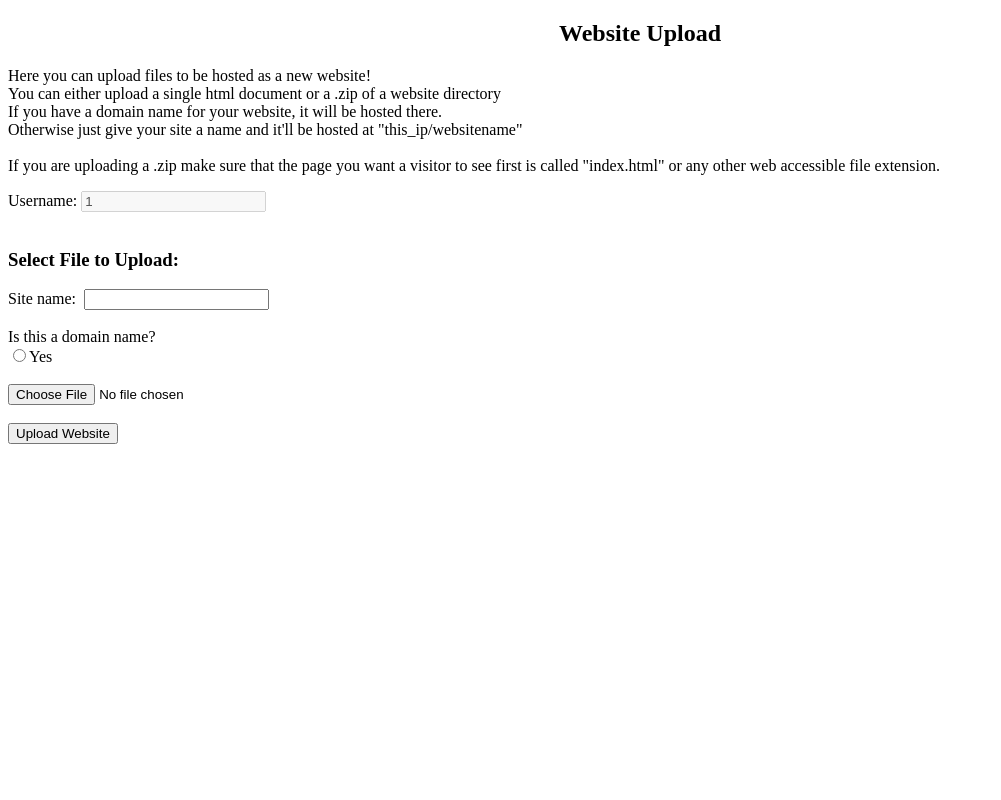
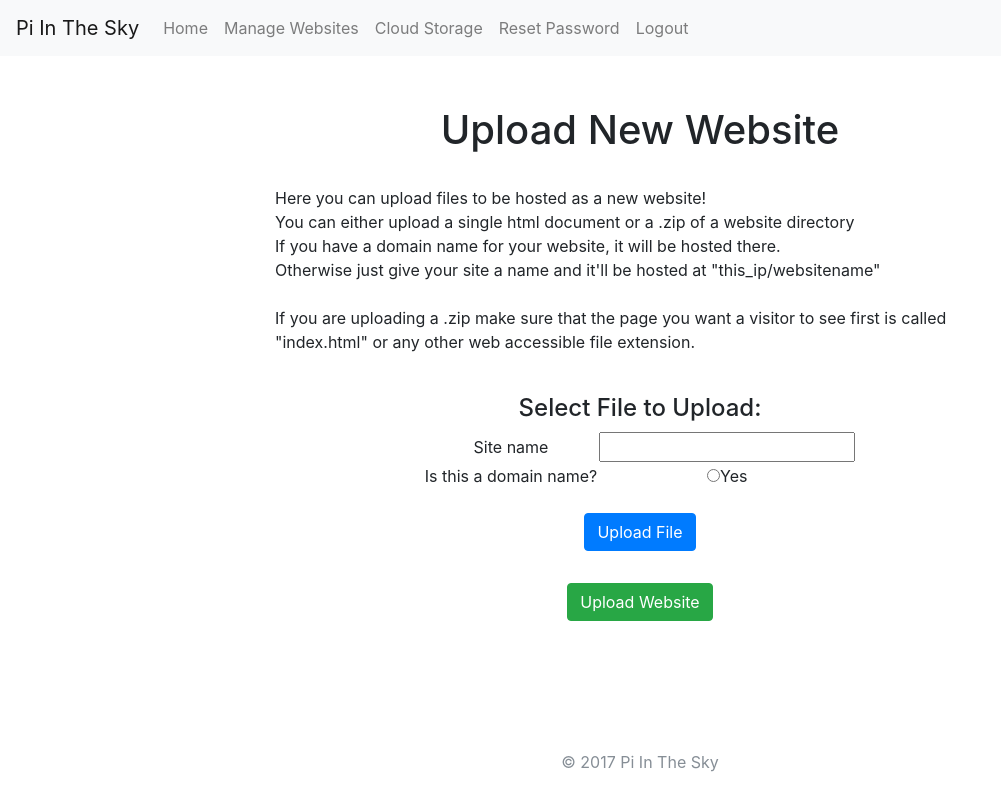
Before and after one commit to dandrewbarlow/CSCI-3308-Team-Project, a PHP site: page /upload.php in a window 1280 px wide. Shown: the whole page, without its empty margins (0-1001 px from the left). Run offline with PHP 8.4, Linux system fonts and the light colour scheme; the visitor is signed in with stand-in values (Sample User, id 1); some libraries are stand-ins or nearby versions.

Commit message:
Redesign website management pages

```diff
--- a/documentRoot/upload.php
+++ b/documentRoot/upload.php
@@ -10,33 +10,88 @@
 <head>
 	<title>Website Upload | Pi In The Sky</title>
 	<link rel="stylesheet" type="text/css" href="/css/style.css">
+	<link rel="stylesheet" type="text/css" href="/css/bootstrap.css">
+	<script src="https://code.jquery.com/jquery-3.2.1.slim.min.js" integrity="sha384-KJ3o2DKtIkvYIK3UENzmM7KCkRr/rE9/Qpg6aAZGJwFDMVNA/GpGFF93hXpG5KkN" crossorigin="anonymous"></script>
+	<script src="https://cdnjs.cloudflare.com/ajax/libs/popper.js/1.12.3/umd/popper.min.js" integrity="sha384-vFJXuSJphROIrBnz7yo7oB41mKfc8JzQZiCq4NCceLEaO4IHwicKwpJf9c9IpFgh" crossorigin="anonymous"></script>
+	<script src="js/bootstrap.min.js"></script>
 </head>
 <body>
-	<div class="header">
-		<h2>Website Upload<h2>
+	<!-- Navbar -->
+	<nav class="navbar navbar-expand-lg navbar-light bg-light">
+		<a class="navbar-brand" href="home.php">Pi In The Sky</a>
+		<button class="navbar-toggler" type="button" data-toggle="collapse" data-target="#navbarNavAltMarkup" aria-controls="navbarNavAltMarkup" aria-expanded="false" aria-label="Toggle navigation">
+			<span class="navbar-toggler-icon"></span>
+		</button>
+		<div class="collapse navbar-collapse" id="navbarNavAltMarkup">
+			<div class="navbar-nav">
+				<a class="nav-item nav-link" href="home.php">Home</a>
+				<a class="nav-item nav-link" href="userSites.php">Manage Websites</a>
+				<a class="nav-item nav-link" href="storage.php">Cloud Storage</a>
+				<a class="nav-item nav-link" href="reset.php">Reset Password</a>
+				<a class="nav-item nav-link" href="includes/logout.php">Logout</a>
+			</div>
+		</div>
+	</nav>
+	<!-- End navbar -->
+
+	<div class="extra-space-sm"></div>
+	<div class="container">
+		<div class="row">
+			<div class="col-md-2"></div>
+			<div class="col-md-8 header">
+				<h1>Upload New Website</h1><br>
+			</div>
+			<div class="col-md-2"></div>
+		</div>
 	</div>
-	<div class="content">
-	<p>Here you can upload files to be hosted as a new website!<br>
-	You can either upload a single html document or a .zip of a website directory<br>
-	If you have a domain name for your website, it will be hosted there. <br>
-	Otherwise just give your site a name and it'll be hosted at "this_ip/websitename"<br>
-	<br>
-	If you are uploading a .zip make sure that the page you want a visitor to see first is called "index.html" or any other web accessible file extension.<br></p>
-	<!-- Form -->
-	<form action="includes/website_upload.php" method="post" enctype="multipart/form-data">
-		<?php
-			if (isset($_SESSION['username'])) {
-				echo "Username: <input type=\"text\" name=\"username\" value=".$_SESSION['username']." disabled><br><br>";
-			}
-		?>
-		<h3>Select File to Upload:</h3>
-		Site name:&nbsp;&nbsp;<input type="text" name="siteName"><br><br>
-		Is this a domain name?<br>
-		<input type="radio" name="domain" value="true">Yes<br><br>
-		<input type="file" name="siteFile" id="siteFile"><br><br>
-		<input type="submit" value="Upload Website" name="upload-website">
-	</form>
 
-	<div>
+	<div class="container">
+		<div class="row">
+			<div class="col-md-2"></div>
+			<div class="col-md-8">
+				<p>
+					Here you can upload files to be hosted as a new website!<br>
+					You can either upload a single html document or a .zip of a website directory<br>
+					If you have a domain name for your website, it will be hosted there. <br>
+					Otherwise just give your site a name and it'll be hosted at "this_ip/websitename"<br><br>
+					If you are uploading a .zip make sure that the page you want a visitor to see first is called "index.html" or any other web accessible file extension.
+				</p><br>
+			</div>
+			<div class="col-md-2"></div>
+		</div>
+
+		<div class="row">
+			<div class="col-md-2"></div>
+			<div class="col-md-8 center">
+				<form action="includes/website_upload.php" method="post" enctype="multipart/form-data">
+					<h4>Select File to Upload:</h4>
+					<table align="center">
+						<tr>
+							<td>Site name</td>
+							<td><input type="text" name="siteName"></td>
+						</tr>
+						<tr>
+							<td>Is this a domain name?</td>
+							<td><input type="radio" name="domain" value="true">Yes</td>
+						</tr>
+					</table><br>
+					<label for="siteFile" class="btn btn-primary">Upload File</label>
+					<input type="file" name="siteFile" id="siteFile" style="display: none;"><br><br>
+					<input class="btn btn-success" type="submit" value="Upload Website" name="upload-website">
+				</form>
+			</div>
+			<div class="col-md-2"></div>
+		</div>
+		<!-- Form -->
+
+	</div>
+
+	<!-- Footer -->
+	<div class="footer">
+	    <div class="container text-muted center">
+			© 2017 Pi In The Sky
+	    </div>
+	</div>
+	<!-- End footer -->
 </body>
 </html>
```
Also changed, not shown: documentRoot/userSites.php (+47 -10 lines).
